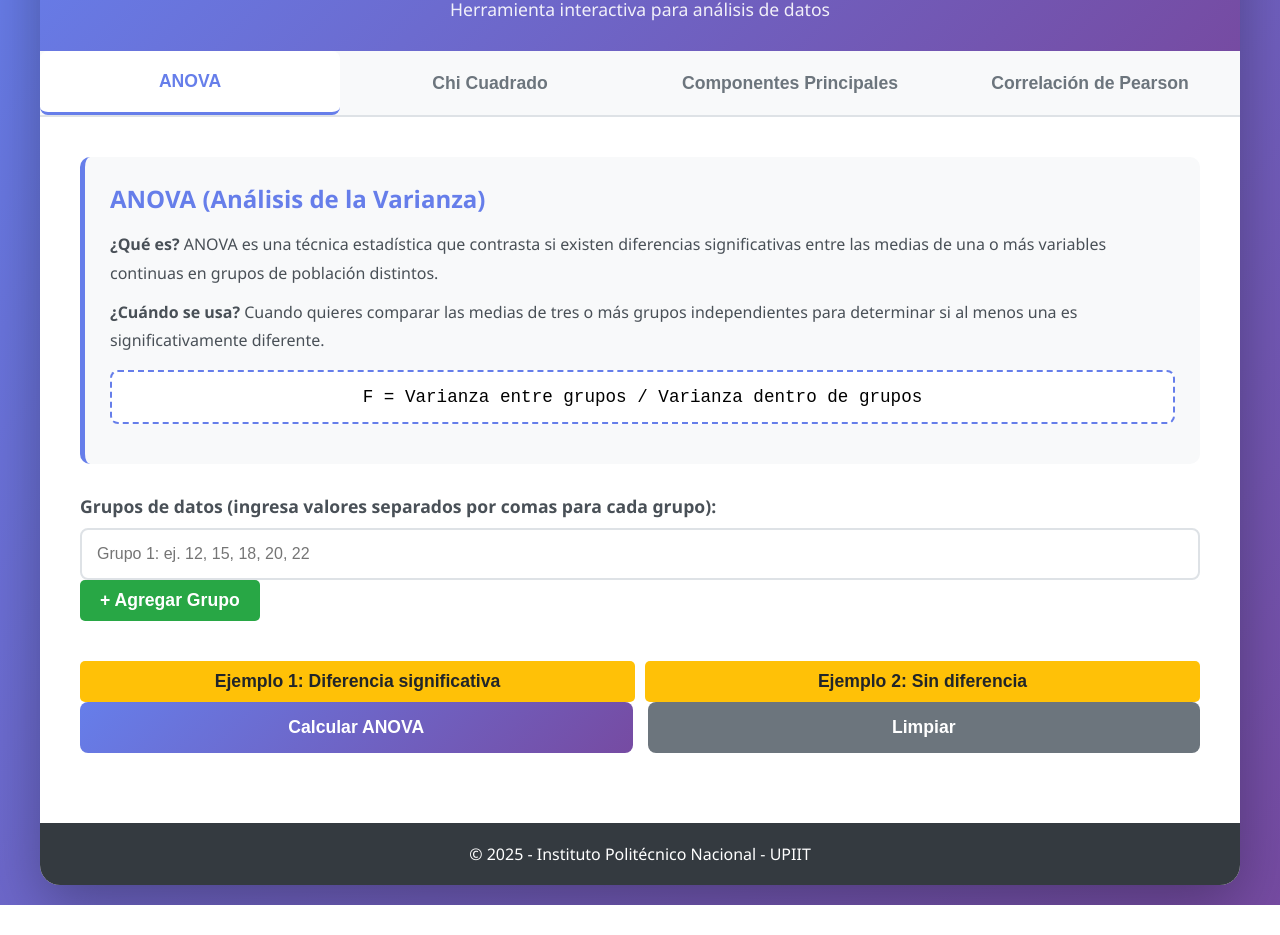
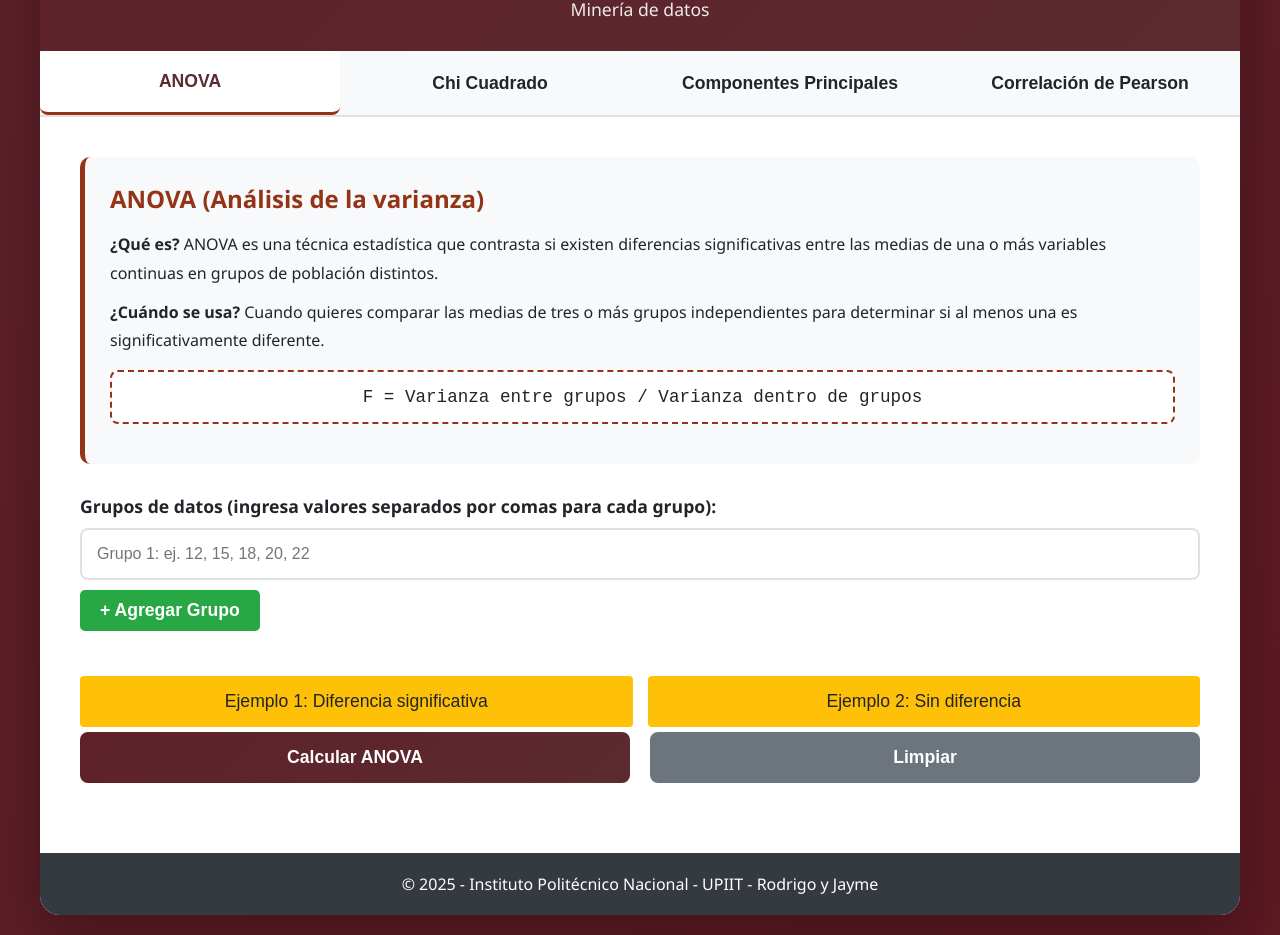
Before and after one commit to Jimbotz/metodosEstadisticosPages, a plain HTML site: page index.html in a window 1280 px wide. Shown: the part 118-1053 px from the top of the page. Before the commit the page ends 1023 px from the top, so only its background shows below. Drawn offline with Linux system fonts and the light colour scheme.

Commit message:
Version final ig

```diff
--- a/css/style.css
+++ b/css/style.css
@@ -1,3 +1,30 @@
+:root {
+    --color-guinda-principal: #5e2129;
+    --color-guinda-oscuro: #5d1922;
+    --color-guinda-medio: #5c2a31;
+    --color-rojo-borde: #943417;
+
+    --color-blanco: #ffffff;
+    --color-fondo-claro: #f8f9fa;
+    --color-fondo-claro-hover: #e9ecef;
+    --color-borde: #dee2e6;
+    --color-texto-principal: #495057;
+    --color-texto-gris: #6c757d;
+    --color-texto-gris-hover: #5a6268;
+    --color-fondo-oscuro: #343a40;
+    --color-texto-oscuro: #212529;
+
+    --color-exito: #28a745;
+    --color-exito-hover: #4baa61;
+    --color-peligro: #dc3545;
+    --color-aviso: #ffc107;
+    --color-aviso-hover: #ffb300;
+
+    --color-sombra: rgba(0,0,0,0.3);
+    --color-sombra-guinda: rgba(92, 42, 49, 0.4);
+    --color-blanco-transparente: rgba(255,255,255,0.2);
+}
+
 * {
     margin: 0;
     padding: 0;
@@ -6,23 +33,25 @@
 
 body {
     font-family: 'Segoe UI', Tahoma, Geneva, Verdana, sans-serif;
-    background: linear-gradient(135deg, #667eea 0%, #764ba2 100%);
+    background: linear-gradient(135deg, var(--color-guinda-principal) 0%, var(--color-guinda-oscuro) 100%);
     min-height: 100vh;
     padding: 20px;
+    /* CAMBIO: Color de texto por defecto */
+    color: var(--color-texto-oscuro);
 }
 
 .container {
     max-width: 1200px;
     margin: 0 auto;
-    background: white;
+    background: var(--color-blanco);
     border-radius: 20px;
-    box-shadow: 0 20px 60px rgba(0,0,0,0.3);
+    box-shadow: 0 20px 60px var(--color-sombra);
     overflow: hidden;
 }
 
 header {
-    background: linear-gradient(135deg, #667eea 0%, #764ba2 100%);
-    color: white;
+    background: linear-gradient(135deg, var(--color-guinda-principal) 0%, var(--color-guinda-medio) 100%);
+    color: var(--color-blanco); /* (Se respeta) */
     padding: 30px;
     text-align: center;
 }
@@ -39,8 +68,8 @@ header p {
 
 .tabs {
     display: flex;
-    background: #f8f9fa;
-    border-bottom: 2px solid #dee2e6;
+    background: var(--color-fondo-claro);
+    border-bottom: 2px solid var(--color-borde);
     overflow-x: auto;
 }
 
@@ -53,19 +82,21 @@ header p {
     background: none;
     font-size: 1.1em;
     font-weight: 600;
-    color: #6c757d;
+    /* CAMBIO: Texto a negro */
+    color: var(--color-texto-oscuro);
     transition: all 0.3s ease;
     min-width: 150px;
 }
 
 .tab:hover {
-    background: #e9ecef;
+    background: var(--color-fondo-claro-hover);
 }
 
+/* Tus colores ya estaban aplicados aquí, se respeta */
 .tab.active {
-    color: #667eea;
-    background: white;
-    border-bottom: 3px solid #667eea;
+    color: var(--color-guinda-medio); /* (Se respeta) */
+    background: var(--color-blanco);
+    border-bottom: 3px solid var(--color-rojo-borde);
 }
 
 .tab-content {
@@ -84,34 +115,36 @@ header p {
 }
 
 .explanation {
-    background: #f8f9fa;
+    background: var(--color-fondo-claro);
     padding: 25px;
     border-radius: 10px;
     margin-bottom: 30px;
-    border-left: 5px solid #667eea;
+    border-left: 5px solid var(--color-rojo-borde);
 }
 
 .explanation h3 {
-    color: #667eea;
+    color: var(--color-rojo-borde); /* (Se respeta) */
     margin-bottom: 15px;
     font-size: 1.5em;
 }
 
 .explanation p {
     line-height: 1.8;
-    color: #495057;
+    /* CAMBIO: Texto a negro */
+    color: var(--color-texto-oscuro);
     margin-bottom: 10px;
 }
 
 .formula {
-    background: white;
+    background: var(--color-blanco);
     padding: 15px;
     border-radius: 8px;
     margin: 15px 0;
     font-family: 'Courier New', monospace;
     text-align: center;
     font-size: 1.1em;
-    border: 2px dashed #667eea;
+    border: 2px dashed var(--color-rojo-borde);
+    /* (Hereda el color negro del body) */
 }
 
 .input-group {
@@ -121,7 +154,8 @@ header p {
 .input-group label {
     display: block;
     margin-bottom: 10px;
-    color: #495057;
+    /* CAMBIO: Texto a negro */
+    color: var(--color-texto-oscuro);
     font-weight: 600;
     font-size: 1.1em;
 }
@@ -129,15 +163,17 @@ header p {
 .input-group input, .input-group textarea {
     width: 100%;
     padding: 15px;
-    border: 2px solid #dee2e6;
+    border: 2px solid var(--color-borde);
     border-radius: 8px;
     font-size: 1em;
     transition: border-color 0.3s;
+    /* (Hereda el color negro del body) */
 }
 
+/* Tu color ya estaba aplicado aquí, se respeta */
 .input-group input:focus, .input-group textarea:focus {
     outline: none;
-    border-color: #667eea;
+    border-color: var(--color-rojo-borde);
 }
 
 .input-group textarea {
@@ -147,7 +183,8 @@ header p {
 
 .btn-group {
     display: flex;
-    gap: 15px;
+    /* CAMBIO: Más margen */
+    gap: 20px;
     margin-bottom: 30px;
 }
 
@@ -162,28 +199,29 @@ button {
     transition: all 0.3s ease;
 }
 
+/* Tu color ya estaba aplicado aquí, se respeta */
 .btn-calculate {
-    background: linear-gradient(135deg, #667eea 0%, #764ba2 100%);
-    color: white;
+    background: linear-gradient(135deg, var(--color-guinda-principal) 0%, var(--color-guinda-medio) 100%);
+    color: var(--color-blanco); /* (Se respeta) */
 }
 
 .btn-calculate:hover {
     transform: translateY(-2px);
-    box-shadow: 0 5px 15px rgba(102, 126, 234, 0.4);
+    box-shadow: 0 5px 15px var(--color-sombra-guinda);
 }
 
 .btn-clear {
-    background: #6c757d;
-    color: white;
+    background: var(--color-texto-gris);
+    color: var(--color-blanco); /* (Se respeta) */
 }
 
 .btn-clear:hover {
-    background: #5a6268;
+    background: var(--color-texto-gris-hover);
 }
 
 .result-box {
-    background: linear-gradient(135deg, #667eea 0%, #764ba2 100%);
-    color: white;
+    background: linear-gradient(135deg, var(--color-guinda-principal) 0%, var(--color-guinda-medio) 100%);
+    color: var(--color-blanco); /* (Se respeta) */
     padding: 30px;
     border-radius: 10px;
     margin-top: 30px;
@@ -195,7 +233,7 @@ button {
 }
 
 .result-item {
-    background: rgba(255,255,255,0.2);
+    background: var(--color-blanco-transparente);
     padding: 15px;
     border-radius: 8px;
     margin-bottom: 15px;
@@ -213,32 +251,32 @@ button {
 }
 
 footer {
-    background: #343a40;
-    color: white;
+    background: var(--color-fondo-oscuro);
+    color: var(--color-blanco); /* (Se respeta) */
     padding: 20px;
     text-align: center;
 }
 
 .example-buttons {
     display: flex;
-    gap: 10px;
+    gap: 15px;
     margin-top: 15px;
     flex-wrap: wrap;
 }
 
 .btn-example {
-    padding: 10px 20px;
-    background: #ffc107;
-    color: #212529;
+    background: var(--color-aviso);
+    margin: 5px 0 5px 0;
+    color: var(--color-texto-oscuro);
     border: none;
-    border-radius: 5px;
+    border-radius: 4px;
     cursor: pointer;
-    font-weight: 600;
-    transition: all 0.3s;
+    font-weight: 500;
+    transition: all 0.3s
 }
 
 .btn-example:hover {
-    background: #ffb300;
+    background: var(--color-aviso-hover);
     transform: translateY(-2px);
 }
 
@@ -260,25 +298,30 @@ footer {
 
 .btn-add-group {
     padding: 10px 20px;
-    background: #28a745;
-    color: white;
+    margin-top: 10px;
+    background: var(--color-exito);
+    color: var(--color-blanco); /* (Se respeta) */
     border: none;
     border-radius: 5px;
     cursor: pointer;
     font-weight: 600;
     margin-bottom: 15px;
-    /* Ajuste para que no ocupe todo el ancho */
     flex: none;
     width: fit-content;
+    transition: all 0.3s;
+}
+
+.btn-add-group:hover {
+    background: var(--color-exito-hover);
+    transform: translateY(-2px);
 }
 
 .btn-remove-group {
     padding: 10px 15px;
-    background: #dc3545;
-    color: white;
+    background: var(--color-peligro);
+    color: var(--color-blanco); /* (Se respeta) */
     border: none;
     border-radius: 5px;
     cursor: pointer;
-     /* Ajuste para que no ocupe todo el ancho */
     flex: none;
 }
--- a/index.html
+++ b/index.html
@@ -3,14 +3,14 @@
 <head>
     <meta charset="UTF-8">
     <meta name="viewport" content="width=device-width, initial-scale=1.0">
-    <title>Métodos Estadísticos - Calculadora</title>
+    <title>Métodos estadísticos - calculadora</title>
     <link rel="stylesheet" href="css/style.css">
 </head>
 <body>
     <div class="container">
         <header>
-            <h1>Calculadora de Métodos Estadísticos</h1>
-            <p>Herramienta interactiva para análisis de datos</p>
+            <h1>Calculadora de métodos estadísticos</h1>
+            <p>Minería de datos</p>
         </header>
 
         <div class="tabs">
@@ -20,9 +20,10 @@
             <button class="tab" onclick="showTab('correlation', this)">Correlación de Pearson</button>
         </div>
 
+        <!--ANOVA PART-->
         <div id="anova" class="tab-content active">
             <div class="explanation">
-                <h3>ANOVA (Análisis de la Varianza)</h3>
+                <h3>ANOVA (Análisis de la varianza)</h3>
                 <p><strong>¿Qué es?</strong> ANOVA es una técnica estadística que contrasta si existen diferencias significativas entre las medias de una o más variables continuas en grupos de población distintos.</p>
                 <p><strong>¿Cuándo se usa?</strong> Cuando quieres comparar las medias de tres o más grupos independientes para determinar si al menos una es significativamente diferente.</p>
                 <div class="formula">F = Varianza entre grupos / Varianza dentro de grupos</div>
@@ -52,10 +53,11 @@
             <div id="anovaResult"></div>
         </div>
 
+        <!--CHI PART-->
         <div id="chi" class="tab-content">
             <div class="explanation">
-                <h3>Chi Cuadrado (χ²)</h3>
-                <p><strong>¿Qué es?</strong> La prueba Chi Cuadrado contrasta la hipótesis de independencia entre dos variables.</p>
+                <h3>Chi cuadrado (χ²)</h3>
+                <p><strong>¿Qué es?</strong> La prueba Chi cuadrado contrasta la hipótesis de independencia entre dos variables.</p>
                 <p><strong>¿Cuándo se usa?</strong> Para determinar si existe una asociación significativa entre dos variables categóricas en una tabla de contingencia.</p>
                 <div class="formula">χ² = Σ [(Observado - Esperado)² / Esperado]</div>
             </div>
@@ -77,10 +79,10 @@
 
             <div id="chiResult"></div>
         </div>
-
+        <!--PCA PART-->
         <div id="pca" class="tab-content">
             <div class="explanation">
-                <h3>Análisis de Componentes Principales (PCA)</h3>
+                <h3>Análisis de componentes principales (PCA)</h3>
                 <p><strong>¿Qué es?</strong> PCA permite reducir el número de variables observadas a un menor número de variables artificiales (componentes principales), conservando la mayor parte de la información sobre la varianza.</p>
                 <p><strong>¿Cuándo se usa?</strong> Para simplificar conjuntos de datos complejos, eliminar redundancia y visualizar datos de alta dimensionalidad.</p>
                 <div class="formula">PC = Eigenvector × Datos Estandarizados</div>
@@ -102,10 +104,10 @@
 
             <div id="pcaResult"></div>
         </div>
-
+        <!--CORRELACION PART-->
         <div id="correlation" class="tab-content">
             <div class="explanation">
-                <h3>Coeficiente de Correlación de Pearson</h3>
+                <h3>Coeficiente de correlación de pearson</h3>
                 <p><strong>¿Qué es?</strong> El coeficiente de correlación de Pearson mide el grado de covariación entre dos variables cuantitativas relacionadas linealmente.</p>
                 <p><strong>¿Cuándo se usa?</strong> Para determinar la fuerza y dirección de la relación lineal entre dos variables continuas.</p>
                 <div class="formula">r = Σ[(X - X̄)(Y - Ȳ)] / √[Σ(X - X̄)² × Σ(Y - Ȳ)²]</div>
@@ -136,7 +138,7 @@
         </div>
 
         <footer>
-            <p>© 2025 - Instituto Politécnico Nacional - UPIIT</p>
+            <p>© 2025 - Instituto Politécnico Nacional - UPIIT - Rodrigo y Jayme</p>
         </footer>
     </div>
 
--- a/js/anova.js
+++ b/js/anova.js
@@ -1,5 +1,3 @@
-'use strict';
-
 // ANOVA Functions
 function addGroup() {
     const container = document.getElementById('anovaGroups');
@@ -86,7 +84,7 @@ function calculateAnova() {
 
     document.getElementById('anovaResult').innerHTML = `
         <div class="result-box">
-            <h3>📊 Resultados del ANOVA</h3>
+            <h3>Resultados del ANOVA</h3>
             <div class="result-item">
                 <strong>Número de grupos (k):</strong>
                 <span class="result-value">${k}</span>
--- a/js/chi.js
+++ b/js/chi.js
@@ -1,5 +1,3 @@
-'use strict';
-
 // Chi Cuadrado Functions
 function calculateChi() {
     const input = document.getElementById('chiInput').value.trim();
@@ -73,7 +71,7 @@ function calculateChi() {
 
     document.getElementById('chiResult').innerHTML = `
         <div class="result-box">
-            <h3>📊 Resultados del Chi Cuadrado</h3>
+            <h3>Resultados del Chi Cuadrado</h3>
             <div class="result-item">
                 <strong>Dimensión de la tabla:</strong>
                 <span class="result-value">${nRows} × ${nCols}</span>
--- a/js/pca.js
+++ b/js/pca.js
@@ -1,5 +1,3 @@
-'use strict';
-
 // PCA Functions
 function calculatePca() {
     const input = document.getElementById('pcaInput').value.trim();
@@ -78,7 +76,7 @@ function calculatePca() {
 
     document.getElementById('pcaResult').innerHTML = `
         <div class="result-box">
-            <h3>📊 Resultados del Análisis de Varianza (Paso previo al PCA)</h3>
+            <h3>Resultados del Análisis de Varianza (Paso previo al PCA)</h3>
             <div class="result-item">
                 <strong>Dimensiones:</strong>
                 <span class="result-value">${nRows} observaciones × ${nCols} variables</span>
```
Also changed, not shown: js/correlation.js (+2 -14 lines), js/main.js (+1 -8 lines).
